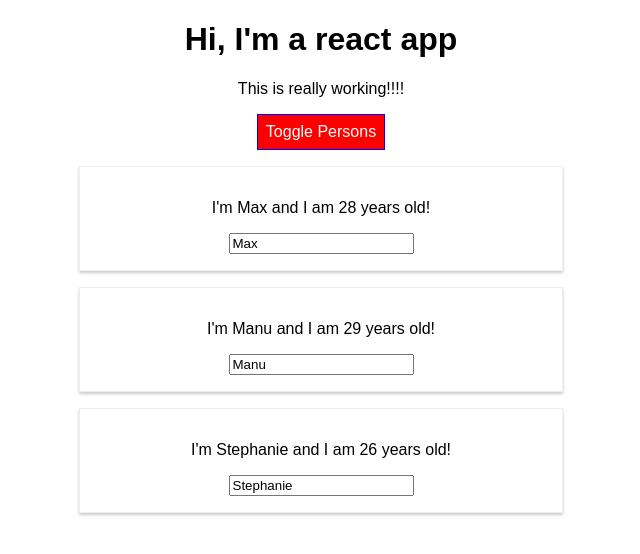
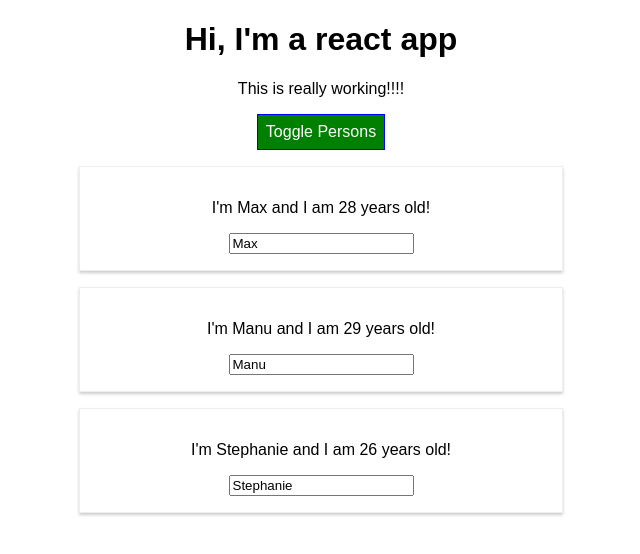
Before and after one commit to jeffarrubla/react-complete-guide, a React (Create React App) app: page / in a window 1280 px wide. Both pictures are taken after a click on the button "Toggle Persons". Shown: the top 554 px of the page, without its empty margins (319-959 px from the left). Built offline with nearby package versions, Linux system fonts and the light colour scheme.

Commit message:
More on styled components

```diff
--- a/src/App.js
+++ b/src/App.js
@@ -1,6 +1,22 @@
 import React, { Component } from 'react';
+import styled from 'styled-components'
 import './App.css';
+
 import Person from './Person/Person';
+
+const StyledButton = styled.button`
+  background-color: green;
+  color: white;
+  font: inherit;
+  border: 1px solid blue;
+  padding: 8px;
+  cursor: pointer;
+
+  &:hover {
+    background-color: lightgreen;
+    color: black;
+  }
+  `;
 
 class App extends Component {
   state = {
@@ -94,9 +110,10 @@
       <div className="App">
         <h1>Hi, I'm a react app</h1>
         <p className={classes.join(' ')}>This is really working!!!! </p>
-        <button
-          style={style}
-          onClick={this.togglePersonsHandler}>Toggle Persons</button>
+        <StyledButton
+          onClick={this.togglePersonsHandler}>
+            Toggle Persons
+        </StyledButton>
         {persons}
       </div>
     )
--- a/src/Person/Person.js
+++ b/src/Person/Person.js
@@ -16,11 +16,6 @@
 			}`;
 
 const person = (props) => {
-	const style= {
-		'@media (min-width: 550px)': {
-			width: '450px'
-		}
-	}
 	return (
 		//<div className="Person" style={style}>
 		<StyledDiv>
```
